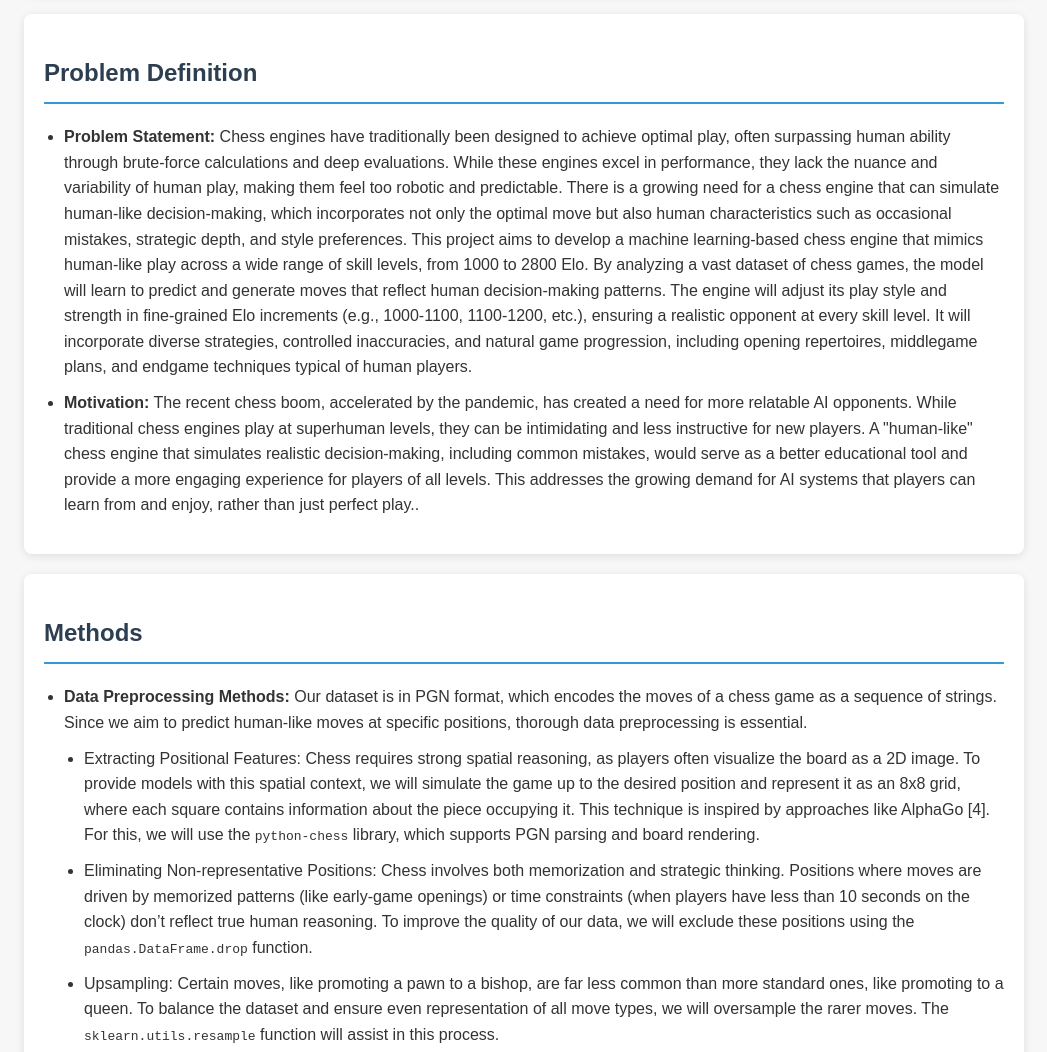
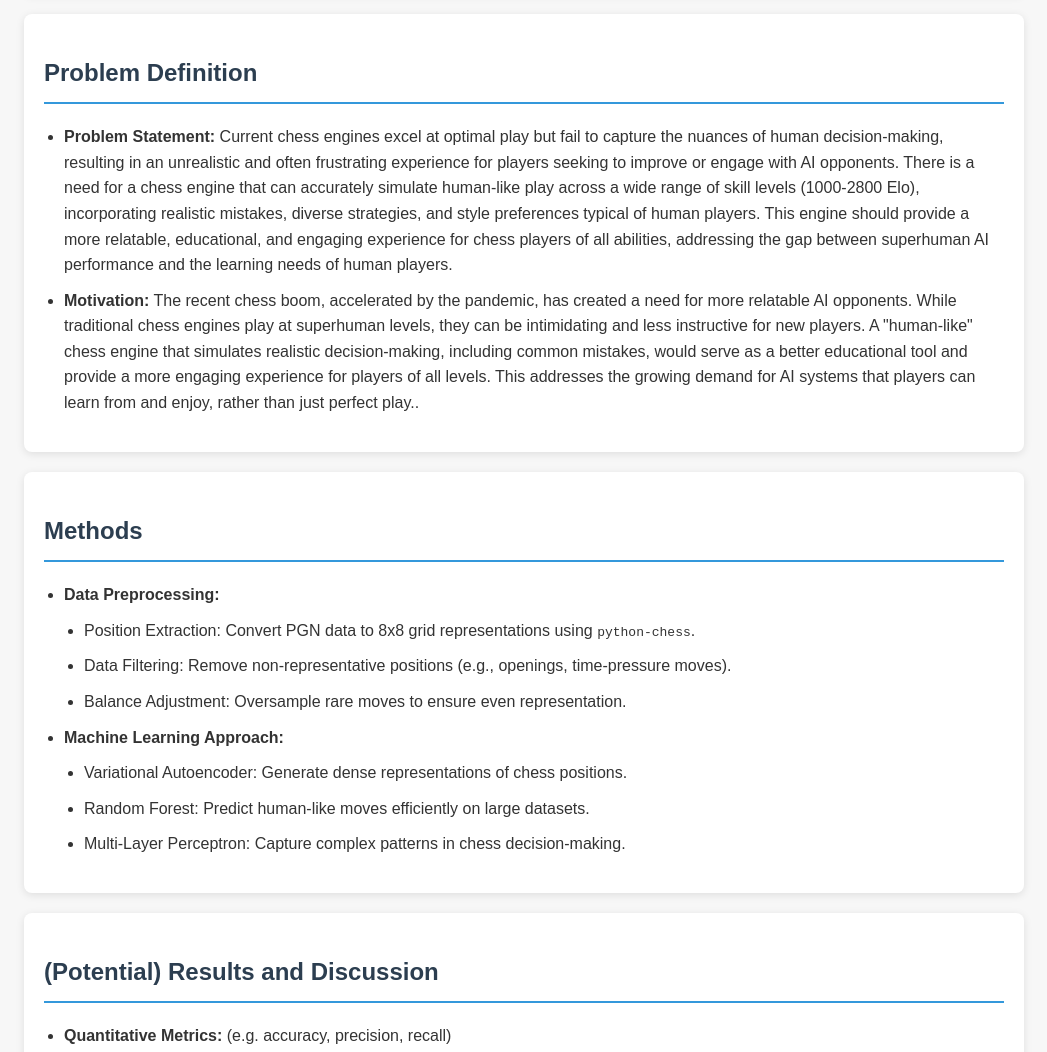
Before and after one commit to skanjalkar/ml-7641-group18, a plain HTML site: page proposal.html in a window 1280 px wide. Shown: the part 600-1652 px from the top of the page, without its empty margins (116-1163 px from the left). Drawn offline with Linux system fonts and the light colour scheme.

Commit message:
reduce jargon to finish in 600 words

```diff
--- a/proposal.html
+++ b/proposal.html
@@ -1,13 +1,13 @@
-<!DOCTYPE html>
+<!doctype html>
 <html lang="en">
     <head>
-    <meta charset="UTF-8">
-    <meta name="viewport" content="width=device-width, initial-scale=1.0">
-    <meta http-equiv="X-UA-Compatible" content="ie=edge">
+        <meta charset="UTF-8" />
+        <meta name="viewport" content="width=device-width, initial-scale=1.0" />
+        <meta http-equiv="X-UA-Compatible" content="ie=edge" />
         <title>Machine Learning Project Proposal</title>
         <style>
             body {
-            font-family: 'Arial', sans-serif;
+                font-family: "Arial", sans-serif;
                 line-height: 1.6;
                 margin: 0;
                 padding: 0;
@@ -54,7 +54,9 @@
                 border-collapse: collapse;
                 margin: 20px 0;
             }
-        table, th, td {
+            table,
+            th,
+            td {
                 border: 1px solid #ddd;
                 padding: 12px;
             }
@@ -84,7 +86,6 @@
         </style>
     </head>
     <body>
-
         <header>
             <h1>Machine Learning Project Proposal</h1>
         </header>
@@ -96,11 +97,38 @@
                 <ul>
                     <li><strong>Literature Review</strong></li>
                     <p>
-Acher and Esnault (2016) [1] conducted large-scale chess analysis using Stockfish, revealing patterns in human decision-making. Silver et al. (2017) [2] introduced AlphaZero, an AI that achieved superhuman performance in chess through self-play, combining deep reinforcement learning with Monte Carlo Tree Search. McIlroy-Young et al. (2020) [3] developed Maia, an AI model fine-tuned to mimic human chess play, including mistakes, for more relatable and educational purposes.
+                        Acher and Esnault (2016) [1] conducted large-scale chess
+                        analysis using Stockfish, revealing patterns in human
+                        decision-making. Silver et al. (2017) [2] introduced
+                        AlphaZero, an AI that achieved superhuman performance in
+                        chess through self-play, combining deep reinforcement
+                        learning with Monte Carlo Tree Search. McIlroy-Young et
+                        al. (2020) [3] developed Maia, an AI model fine-tuned to
+                        mimic human chess play, including mistakes, for more
+                        relatable and educational purposes.
                     </p>
 
-           <li><strong>Dataset Description:</strong>A standard Lichess dataset contains chess game information such as player IDs, ratings, game results (win, loss, or draw), time control, and termination reasons (e.g., resignation or checkmate). Each game is identified by a unique ID and includes metadata like the opening name and ECO code, date and time, and the move list in Portable Game Notation (PGN). Some datasets may also include move timestamps, annotations for notable moves, or "optimal" engine evaluations at certain moves. Optional player metadata, such as titles (GM, IM) may also be available.</li>
-            <li><strong>Dataset Link:</strong> <a href="https://database.lichess.org/#standard_games" target="_blank">Link to Dataset</a></li>
+                    <li>
+                        <strong>Dataset Description:</strong>A standard Lichess
+                        dataset contains chess game information such as player
+                        IDs, ratings, game results (win, loss, or draw), time
+                        control, and termination reasons (e.g., resignation or
+                        checkmate). Each game is identified by a unique ID and
+                        includes metadata like the opening name and ECO code,
+                        date and time, and the move list in Portable Game
+                        Notation (PGN). Some datasets may also include move
+                        timestamps, annotations for notable moves, or "optimal"
+                        engine evaluations at certain moves. Optional player
+                        metadata, such as titles (GM, IM) may also be available.
+                    </li>
+                    <li>
+                        <strong>Dataset Link:</strong>
+                        <a
+                            href="https://database.lichess.org/#standard_games"
+                            target="_blank"
+                            >Link to Dataset</a
+                        >
+                    </li>
                 </ul>
             </div>
 
@@ -108,11 +136,36 @@ Acher and Esnault (2016) [1] conducted large-scale chess analysis using Stockfis
             <div class="section">
                 <h2>Problem Definition</h2>
                 <ul>
-            <li><strong>Problem Statement:</strong> Chess engines have traditionally been designed to achieve optimal play, often surpassing human ability through brute-force calculations and deep evaluations. While these engines excel in performance, they lack the nuance and variability of human play, making them feel too robotic and predictable. There is a growing need for a chess engine that can simulate human-like decision-making, which incorporates not only the optimal move but also human characteristics such as occasional mistakes, strategic depth, and style preferences.
+                    <li>
+                        <strong>Problem Statement:</strong> Current chess
+                        engines excel at optimal play but fail to capture the
+                        nuances of human decision-making, resulting in an
+                        unrealistic and often frustrating experience for players
+                        seeking to improve or engage with AI opponents. There is
+                        a need for a chess engine that can accurately simulate
+                        human-like play across a wide range of skill levels
+                        (1000-2800 Elo), incorporating realistic mistakes,
+                        diverse strategies, and style preferences typical of
+                        human players. This engine should provide a more
+                        relatable, educational, and engaging experience for
+                        chess players of all abilities, addressing the gap
+                        between superhuman AI performance and the learning needs
+                        of human players.
+                    </li>
 
-This project aims to develop a machine learning-based chess engine that mimics human-like play across a wide range of skill levels, from 1000 to 2800 Elo. By analyzing a vast dataset of chess games, the model will learn to predict and generate moves that reflect human decision-making patterns. The engine will adjust its play style and strength in fine-grained Elo increments (e.g., 1000-1100, 1100-1200, etc.), ensuring a realistic opponent at every skill level. It will incorporate diverse strategies, controlled inaccuracies, and natural game progression, including opening repertoires, middlegame plans, and endgame techniques typical of human players.</li>
-
-            <li><strong>Motivation:</strong> The recent chess boom, accelerated by the pandemic, has created a need for more relatable AI opponents. While traditional chess engines play at superhuman levels, they can be intimidating and less instructive for new players. A "human-like" chess engine that simulates realistic decision-making, including common mistakes, would serve as a better educational tool and provide a more engaging experience for players of all levels. This addresses the growing demand for AI systems that players can learn from and enjoy, rather than just perfect play..</li>
+                    <li>
+                        <strong>Motivation:</strong> The recent chess boom,
+                        accelerated by the pandemic, has created a need for more
+                        relatable AI opponents. While traditional chess engines
+                        play at superhuman levels, they can be intimidating and
+                        less instructive for new players. A "human-like" chess
+                        engine that simulates realistic decision-making,
+                        including common mistakes, would serve as a better
+                        educational tool and provide a more engaging experience
+                        for players of all levels. This addresses the growing
+                        demand for AI systems that players can learn from and
+                        enjoy, rather than just perfect play..
+                    </li>
                 </ul>
             </div>
 
@@ -120,21 +173,40 @@ This project aims to develop a machine learning-based chess engine that mimics h
             <div class="section">
                 <h2>Methods</h2>
                 <ul>
-            <li><strong>Data Preprocessing Methods:</strong>
-                Our dataset is in PGN format, which encodes the moves of a chess game as a sequence of strings. Since we aim to predict human-like moves at specific positions, thorough data preprocessing is essential.
+                    <li>
+                        <strong>Data Preprocessing:</strong>
                         <ul>
-                    <li>Extracting Positional Features: Chess requires strong spatial reasoning, as players often visualize the board as a 2D image. To provide models with this spatial context, we will simulate the game up to the desired position and represent it as an 8x8 grid, where each square contains information about the piece occupying it. This technique is inspired by approaches like AlphaGo [4]. For this, we will use the <code>python-chess</code> library, which supports PGN parsing and board rendering. </li>
-                    <li>Eliminating Non-representative Positions: Chess involves both memorization and strategic thinking. Positions where moves are driven by memorized patterns (like early-game openings) or time constraints (when players have less than 10 seconds on the clock) don’t reflect true human reasoning. To improve the quality of our data, we will exclude these positions using the <code>pandas.DataFrame.drop</code> function. </li>
-                    <li>Upsampling:  Certain moves, like promoting a pawn to a bishop, are far less common than more standard ones, like promoting to a queen. To balance the dataset and ensure even representation of all move types, we will oversample the rarer moves. The <code>sklearn.utils.resample</code> function will assist in this process. </li>
+                            <li>
+                                Position Extraction: Convert PGN data to 8x8
+                                grid representations using
+                                <code>python-chess</code>.
+                            </li>
+                            <li>
+                                Data Filtering: Remove non-representative
+                                positions (e.g., openings, time-pressure moves).
+                            </li>
+                            <li>
+                                Balance Adjustment: Oversample rare moves to
+                                ensure even representation.
+                            </li>
                         </ul>
-
                     </li>
-            <li><strong>Machine Learning Algorithms:</strong>
-                We will use ML algorithms to predict the next human-like move in a chess game.
+                    <li>
+                        <strong>Machine Learning Approach:</strong>
                         <ul>
-                    <li> VAE (Unsupervised): Traditional ML methods struggle with spatial data like images, so we need a way to convert chess positions into dense representations. We’ll use a Variational Autoencoder (VAE), an encoder-decoder model that learns to reconstruct inputs from compressed latent representations. Since VAEs don't require labeled data, we’ll train it exclusively on chess positions and use the encoder to generate dense features for each position. </li>
-                    <li>Random Forest (Supervised): Random Forest is a fast and efficient ML algorithm for classification. Since we have a large dataset, this is a natural choice for classical ML algorithm. We will train a random forest classifier to predict next human moves.</li>
-                    <li>MLP (Supervised): A Multi-Layer Perceptron (MLP) is a deep learning model capable of capturing complex patterns in data. Given the success of deep learning in various tasks, we will employ MLP to predict human-like chess moves. </li>
+                            <li>
+                                Variational Autoencoder: Generate dense
+                                representations of chess positions.
+                            </li>
+                            <li>
+                                Random Forest: Predict human-like moves
+                                efficiently on large datasets.
+                            </li>
+                            <li>
+                                Multi-Layer Perceptron: Capture complex patterns
+                                in chess decision-making.
+                            </li>
+                        </ul>
                     </li>
                 </ul>
             </div>
@@ -143,9 +215,18 @@ This project aims to develop a machine learning-based chess engine that mimics h
             <div class="section">
                 <h2>(Potential) Results and Discussion</h2>
                 <ul>
-            <li><strong>Quantitative Metrics:</strong> (e.g. accuracy, precision, recall)</li>
-            <li><strong>Project Goals:</strong> What do you hope to achieve?</li>
-            <li><strong>Expected Results:</strong> What are your expectations?</li>
+                    <li>
+                        <strong>Quantitative Metrics:</strong> (e.g. accuracy,
+                        precision, recall)
+                    </li>
+                    <li>
+                        <strong>Project Goals:</strong> What do you hope to
+                        achieve?
+                    </li>
+                    <li>
+                        <strong>Expected Results:</strong> What are your
+                        expectations?
+                    </li>
                 </ul>
             </div>
 
@@ -153,17 +234,36 @@ This project aims to develop a machine learning-based chess engine that mimics h
             <div class="section">
                 <h2>References</h2>
                 <ol>
-          <li>Acher, Mathieu, and Gilles Esnault. "Large-scale Analysis of Chess Games with Chess Engines: A Preliminary Report." arXiv preprint arXiv:1607.04186 (2016).</li>
-          <li>Silver, David, et al. "Mastering Chess and Shogi by Self-Play with a General Reinforcement Learning Algorithm." arXiv preprint arXiv:1712.01815 (2017).</li>
-          <li>McIlroy-Young, Reid, et al. "Learning Models of Individual Behavior in Chess." arXiv preprint arXiv:2008.10086 (2020).</li>
-          <li>Silver, David, et al. "Mastering the game of Go with deep neural networks and tree search." nature 529.7587 (2016): 484-489.</li>
+                    <li>
+                        Acher, Mathieu, and Gilles Esnault. "Large-scale
+                        Analysis of Chess Games with Chess Engines: A
+                        Preliminary Report." arXiv preprint arXiv:1607.04186
+                        (2016).
+                    </li>
+                    <li>
+                        Silver, David, et al. "Mastering Chess and Shogi by
+                        Self-Play with a General Reinforcement Learning
+                        Algorithm." arXiv preprint arXiv:1712.01815 (2017).
+                    </li>
+                    <li>
+                        McIlroy-Young, Reid, et al. "Learning Models of
+                        Individual Behavior in Chess." arXiv preprint
+                        arXiv:2008.10086 (2020).
+                    </li>
+                    <li>
+                        Silver, David, et al. "Mastering the game of Go with
+                        deep neural networks and tree search." nature 529.7587
+                        (2016): 484-489.
+                    </li>
                 </ol>
             </div>
 
             <!-- Gantt Chart Section -->
             <div class="section">
                 <h2>Gantt Chart</h2>
-        <a href="https://docs.google.com/spreadsheets/d/1zG6DFRxL2044DozPC6cnIJAXOoCAfsPN/edit?usp=sharing&ouid=114477242680574182935&rtpof=true&sd=true">
+                <a
+                    href="https://docs.google.com/spreadsheets/d/1zG6DFRxL2044DozPC6cnIJAXOoCAfsPN/edit?usp=sharing&ouid=114477242680574182935&rtpof=true&sd=true"
+                >
                     Gantt Chart Link
                 </a>
             </div>
@@ -180,23 +280,37 @@ This project aims to develop a machine learning-based chess engine that mimics h
                     <tbody>
                         <tr>
                             <td>Shreyas Kanjalkar</td>
-                    <td>Meetings, Research Proposals, Github Pages, Intro/Background</td>
+                            <td>
+                                Meetings, Research Proposals, Github Pages,
+                                Intro/Background
+                            </td>
                         </tr>
                         <tr>
                             <td>Harshil Vagadia</td>
-                    <td>Meetings, Research Proposals, Data Preprocessing Methods, ML Algorithms</td>
+                            <td>
+                                Meetings, Research Proposals, Data Preprocessing
+                                Methods, ML Algorithms
+                            </td>
                         </tr>
                         <tr>
                             <td>Miloni Mittal</td>
-                    <td>Meetings, Research Proposal, Results and Discussion</td>
+                            <td>
+                                Meetings, Research Proposal, Results and
+                                Discussion
+                            </td>
                         </tr>
                         <tr>
                             <td>Jineet Hemalkumar Desai</td>
-                    <td>Meetings, Proposal Presentation, Proposal Video</td>
+                            <td>
+                                Meetings, Proposal Presentation, Proposal Video
+                            </td>
                         </tr>
                         <tr>
                             <td>Lohith Kariyapla Siddalingappa</td>
-                    <td>Problem Definition, Problem Motivation & Gantt-Chart</td>
+                            <td>
+                                Problem Definition, Problem Motivation &
+                                Gantt-Chart
+                            </td>
                         </tr>
                     </tbody>
                 </table>
@@ -206,7 +320,10 @@ This project aims to develop a machine learning-based chess engine that mimics h
             <div class="section">
                 <h2>Video Presentation</h2>
                 <p>
-            Watch the proposal video here: <a href="https://youtu.be/ttWXyr9gcPA" target="_blank">Proposal Video</a>
+                    Watch the proposal video here:
+                    <a href="https://youtu.be/ttWXyr9gcPA" target="_blank"
+                        >Proposal Video</a
+                    >
                 </p>
             </div>
 
@@ -214,15 +331,18 @@ This project aims to develop a machine learning-based chess engine that mimics h
             <div class="section">
                 <h2>GitHub Repository</h2>
                 <p>
-            Repository: <a href="https://github.com/skanjalkar/ml-7641-group18" target="_blank">GitHub Repo Link</a>
+                    Repository:
+                    <a
+                        href="https://github.com/skanjalkar/ml-7641-group18"
+                        target="_blank"
+                        >GitHub Repo Link</a
+                    >
                 </p>
             </div>
-
         </main>
 
         <footer>
             <p>© 2024 Machine Learning Project | GitHub Pages</p>
         </footer>
-
     </body>
 </html>
```
Lines whose indentation alone changed are shown as unchanged.
